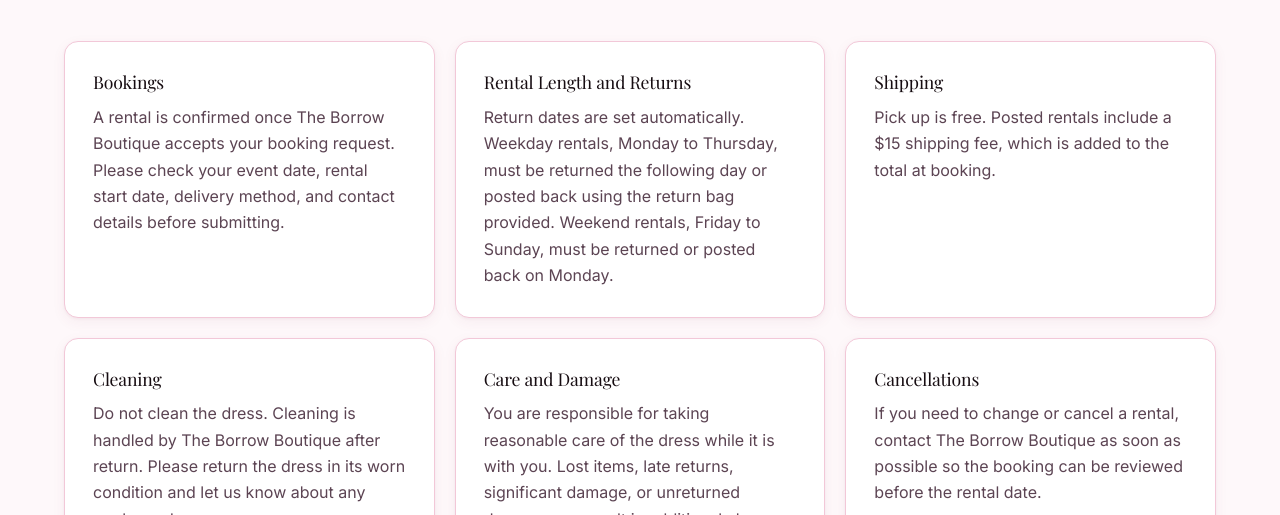
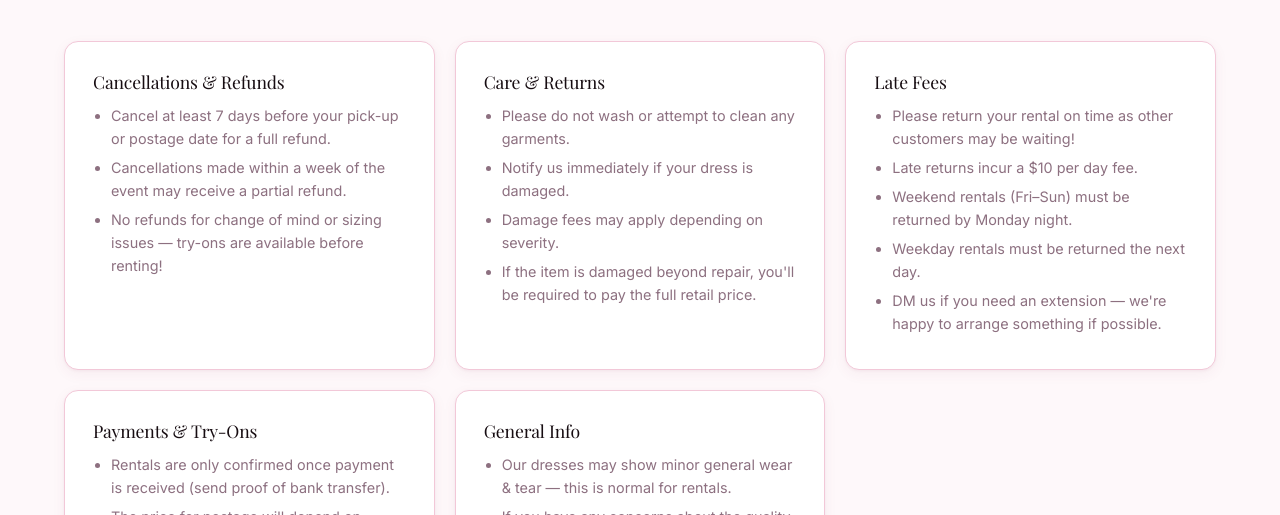
Before and after one commit to nadiaaskari7/The-Borrow-Boutique, a React (Vite) app: page / in a window 1280 px wide. Both pictures are taken after a click on the button "Terms". Shown: the part 285-800 px from the top of the page. Built offline with nearby package versions, Linux system fonts and the light colour scheme; no server answers; the database is empty; a web font is replaced by a local one.

Commit message:
updating terms and conditions and time intervals for tryon

```diff
--- a/src/App.css
+++ b/src/App.css
@@ -912,6 +912,26 @@
   grid-template-columns: repeat(3, minmax(0, 1fr));
 }
 
+.terms-grid ul {
+  list-style: disc;
+  margin: 0;
+  padding-left: 18px;
+}
+
+.terms-grid li {
+  color: var(--text-muted);
+  font-size: 0.9rem;
+  line-height: 1.6;
+  margin-bottom: 6px;
+}
+
+.terms-agreement {
+  color: var(--text-muted);
+  font-size: 0.9rem;
+  margin-bottom: 32px;
+  text-align: center;
+}
+
 .info-actions {
   display: flex;
   flex-wrap: wrap;
--- a/src/pages/TermsPage.tsx
+++ b/src/pages/TermsPage.tsx
@@ -1,30 +1,49 @@
 import { PageHeading } from '../components/PageHeading'
 import type { Page } from '../types'
 
-const terms = [
+const terms: { title: string; points: string[] }[] = [
   {
-    title: 'Bookings',
-    body: 'A rental is confirmed once The Borrow Boutique accepts your booking request. Please check your event date, rental start date, delivery method, and contact details before submitting.',
+    title: 'Cancellations & Refunds',
+    points: [
+      'Cancel at least 7 days before your pick-up or postage date for a full refund.',
+      'Cancellations made within a week of the event may receive a partial refund.',
+      'No refunds for change of mind or sizing issues — try-ons are available before renting!',
+    ],
   },
   {
-    title: 'Rental Length and Returns',
-    body: 'Return dates are set automatically. Weekday rentals, Monday to Thursday, must be returned the following day or posted back using the return bag provided. Weekend rentals, Friday to Sunday, must be returned or posted back on Monday.',
+    title: 'Care & Returns',
+    points: [
+      'Please do not wash or attempt to clean any garments.',
+      'Notify us immediately if your dress is damaged.',
+      'Damage fees may apply depending on severity.',
+      'If the item is damaged beyond repair, you\'ll be required to pay the full retail price.',
+    ],
   },
   {
-    title: 'Shipping',
-    body: 'Pick up is free. Posted rentals include a $15 shipping fee, which is added to the total at booking.',
+    title: 'Late Fees',
+    points: [
+      'Please return your rental on time as other customers may be waiting!',
+      'Late returns incur a $10 per day fee.',
+      'Weekend rentals (Fri–Sun) must be returned by Monday night.',
+      'Weekday rentals must be returned the next day.',
+      'DM us if you need an extension — we\'re happy to arrange something if possible.',
+    ],
   },
   {
-    title: 'Cleaning',
-    body: 'Do not clean the dress. Cleaning is handled by The Borrow Boutique after return. Please return the dress in its worn condition and let us know about any marks or damage.',
+    title: 'Payments & Try-Ons',
+    points: [
+      'Rentals are only confirmed once payment is received (send proof of bank transfer).',
+      'The price for postage will depend on various factors — we will let you know the price via DM.',
+      'Try-ons available! DM us to arrange a time and we\'ll send the address.',
+      'Pick-up times are arranged via DM for your convenience.',
+    ],
   },
   {
-    title: 'Care and Damage',
-    body: 'You are responsible for taking reasonable care of the dress while it is with you. Lost items, late returns, significant damage, or unreturned dresses may result in additional charges.',
-  },
-  {
-    title: 'Cancellations',
-    body: 'If you need to change or cancel a rental, contact The Borrow Boutique as soon as possible so the booking can be reviewed before the rental date.',
+    title: 'General Info',
+    points: [
+      'Our dresses may show minor general wear & tear — this is normal for rentals.',
+      'If you have any concerns about the quality, please contact us ASAP so we can make it right!',
+    ],
   },
 ]
 
@@ -39,10 +58,16 @@
         {terms.map((term) => (
           <article key={term.title}>
             <h2>{term.title}</h2>
-            <p>{term.body}</p>
+            <ul>
+              {term.points.map((point) => (
+                <li key={point}>{point}</li>
+              ))}
+            </ul>
           </article>
         ))}
       </section>
+
+      <p className="terms-agreement">By renting with us you agree to these terms and conditions.</p>
 
       <div className="info-actions">
         <button onClick={() => onNavigate('dresses')} type="button">
--- a/src/pages/TryOnPage.tsx
+++ b/src/pages/TryOnPage.tsx
@@ -2,6 +2,23 @@
 import type { Dress } from '../types'
 import { CustomerFields, FormPanel } from '../components/Forms'
 import { PageHeading } from '../components/PageHeading'
+
+function generateTimeSlots() {
+  const slots = []
+  for (let hour = 10; hour < 18; hour++) {
+    for (const minute of [0, 30]) {
+      const h = hour % 12 === 0 ? 12 : hour % 12
+      const ampm = hour < 12 ? 'am' : 'pm'
+      const label = `${h}:${minute === 0 ? '00' : '30'} ${ampm}`
+      const value = `${String(hour).padStart(2, '0')}:${minute === 0 ? '00' : '30'}`
+      slots.push({ label, value })
+    }
+  }
+  slots.push({ label: '6:00 pm', value: '18:00' })
+  return slots
+}
+
+const TIME_SLOTS = generateTimeSlots()
 
 export function TryOnPage({
   dresses,
@@ -25,7 +42,14 @@
         </label>
         <label>
           Preferred time
-          <input name="preferredTime" type="time" required />
+          <select name="preferredTime" required>
+            <option value="">Select a time</option>
+            {TIME_SLOTS.map((slot) => (
+              <option key={slot.value} value={slot.value}>
+                {slot.label}
+              </option>
+            ))}
+          </select>
         </label>
         <label>
           Dress to try
```
